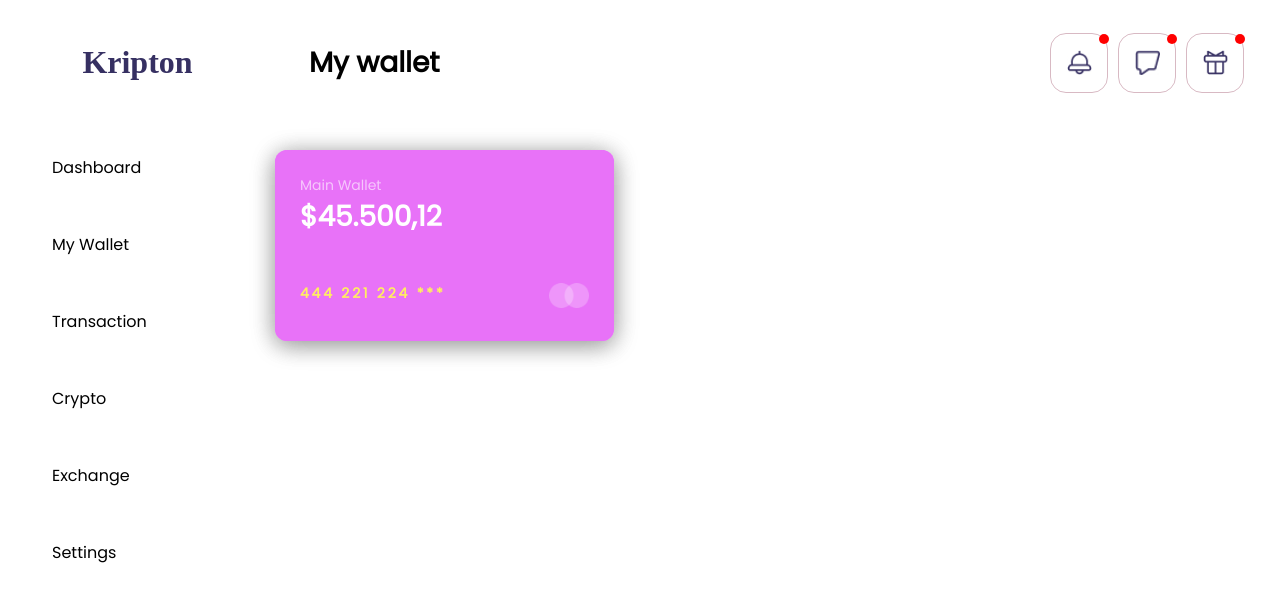
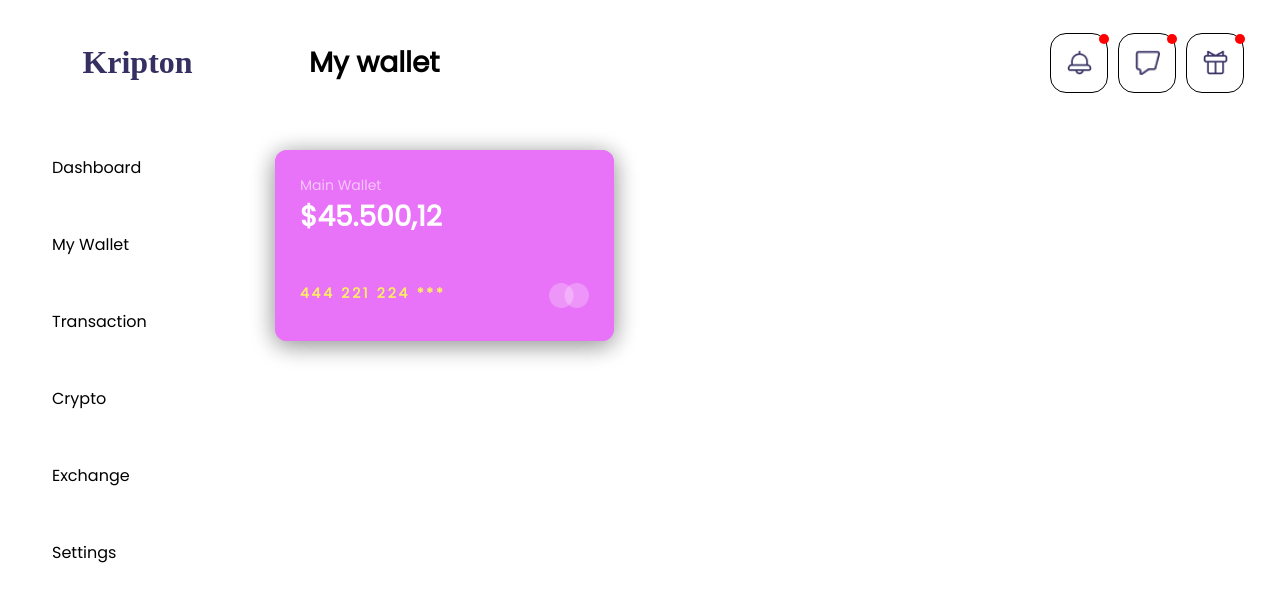
Before and after one commit to subramanian-s-043/desktop-tutorial, a plain HTML site: page index.html in a window 1280 px wide. Drawn offline with Linux system fonts and the light colour scheme.

Commit message:
border-change

```diff
--- a/style.css
+++ b/style.css
@@ -32,7 +32,7 @@ body{
 }
 .ic li{
     list-style-type: none;
-    border: 1px solid #D8B9C3;
+    border: 1px solid #000;
     border-radius: 16px;
     height: 58px;
     width: 56px;
```
